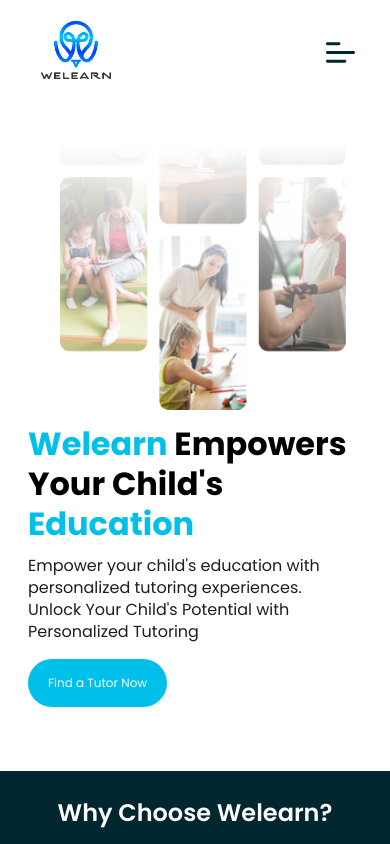
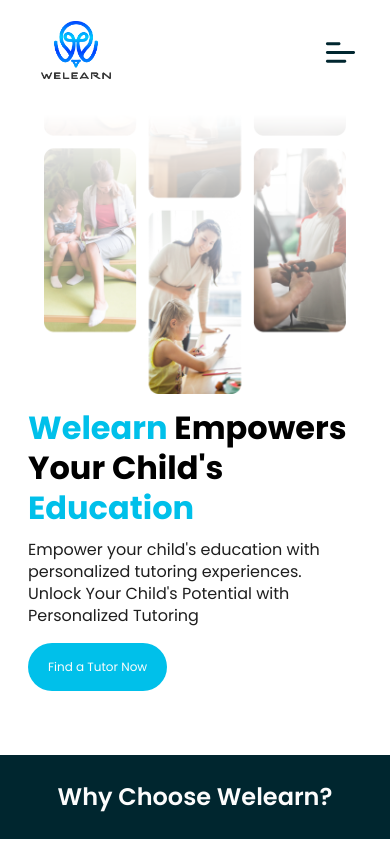
Before and after one commit to brightphi210/welearnweb, a React (Create React App) app: page / in a window 390 px wide. Shown: the top 844 px of the page. Built offline with nearby package versions, Linux system fonts and the light colour scheme.

Commit message:
last one

```diff
--- a/src/components/home/header.css
+++ b/src/components/home/header.css
@@ -254,7 +254,7 @@
         flex-direction: column-reverse;
     }
     .space {
-        margin: 16rem;
+        margin: 15rem;
     }
     .header-text h1 {
         font-size: 32px;
@@ -268,9 +268,9 @@
     }
     .header-img img {
         position: absolute;
-        padding-left: 4rem;
+        padding-left: 3rem;
         width: 350px;
-        top: -200px;
+        top: -240px;
         mask-image: linear-gradient(to bottom, rgba(255, 255, 255, 0) 40%, rgba(255, 255, 255, 1));
         -webkit-mask-image: linear-gradient(to bottom, rgba(255, 255, 255, 0) 40%, rgba(255, 255, 255, 1));
     }
```
